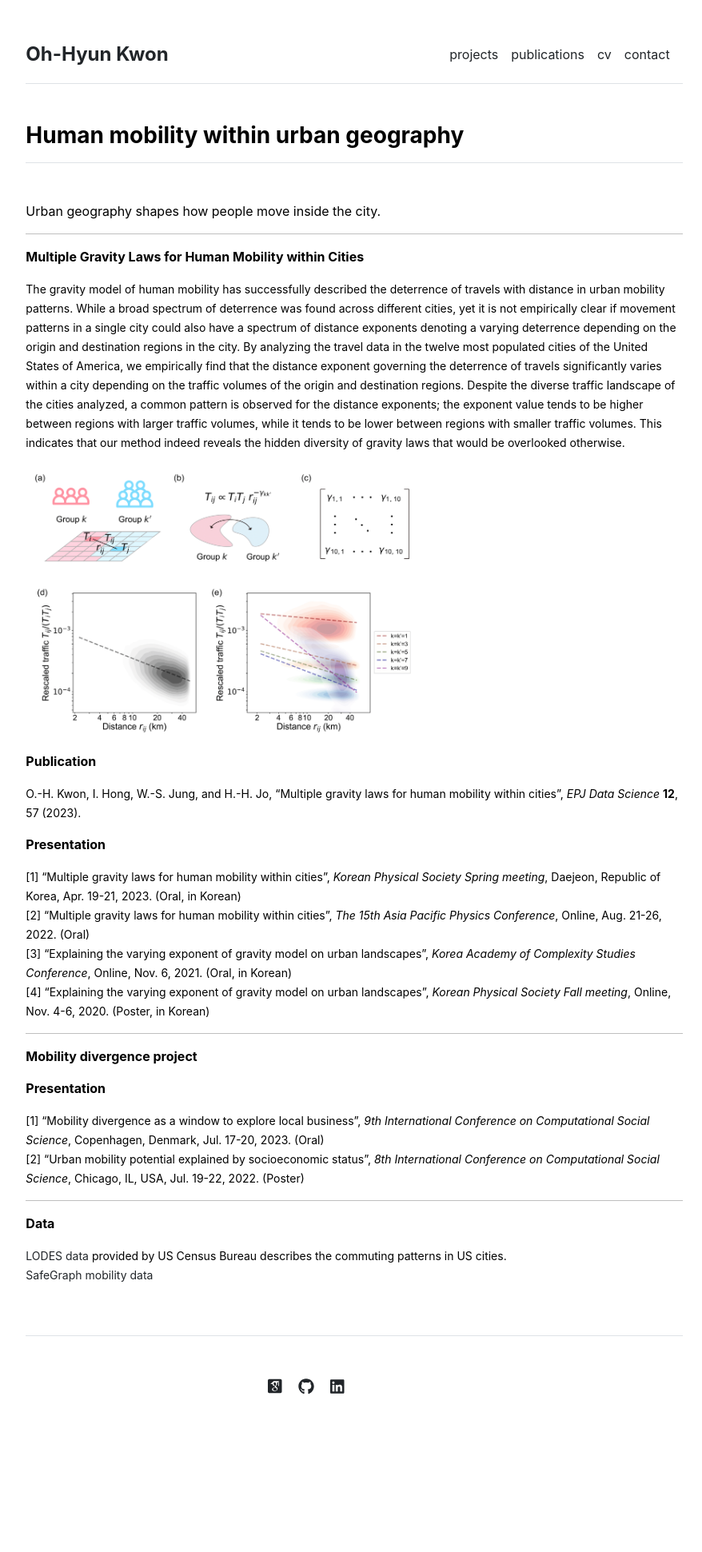
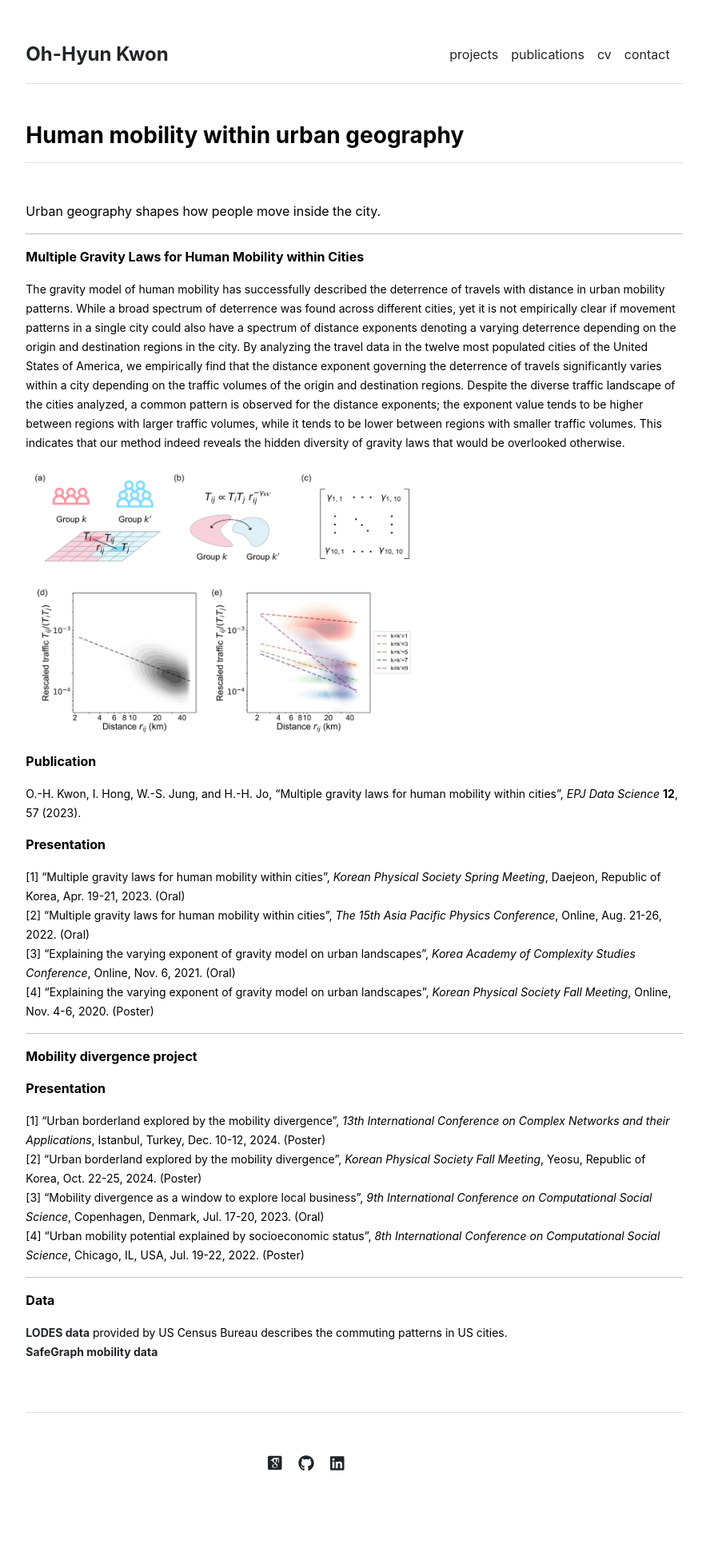
Before and after one commit to pothyd/pothyd.github.io, a Jekyll site: the page built from projects/mobility.md, in a window 1280 px wide. Shown: the whole page at 80% size, without its empty margins (197-1075 px from the left). Built offline with Jekyll 4.4.1, drawn with Linux system fonts in a browser that asks for light colours; some web fonts are replaced; before the commit the page ends 1845 px from its top, so only the background shows below that.

Commit message:
Update mobility.md

```diff
--- a/projects/mobility.md
+++ b/projects/mobility.md
@@ -24,10 +24,10 @@ O.-H. Kwon, I. Hong, W.-S. Jung, and H.-H. Jo, "Multiple gravity laws for human
 **Presentation**
 
 <span class="small">
-[1] "Multiple gravity laws for human mobility within cities", *Korean Physical Society Spring meeting*, Daejeon, Republic of Korea, Apr. 19-21, 2023. (Oral, in Korean)<br>
+[1] "Multiple gravity laws for human mobility within cities", *Korean Physical Society Spring Meeting*, Daejeon, Republic of Korea, Apr. 19-21, 2023. (Oral)<br>
 [2] "Multiple gravity laws for human mobility within cities", *The 15th Asia Pacific Physics Conference*, Online, Aug. 21-26, 2022. (Oral)<br>
-[3] "Explaining the varying exponent of gravity model on urban landscapes", *Korea Academy of Complexity Studies Conference*, Online, Nov. 6, 2021. (Oral, in Korean)<br>
-[4] "Explaining the varying exponent of gravity model on urban landscapes", *Korean Physical Society Fall meeting*, Online, Nov. 4-6, 2020. (Poster, in Korean)<br>
+[3] "Explaining the varying exponent of gravity model on urban landscapes", *Korea Academy of Complexity Studies Conference*, Online, Nov. 6, 2021. (Oral)<br>
+[4] "Explaining the varying exponent of gravity model on urban landscapes", *Korean Physical Society Fall Meeting*, Online, Nov. 4-6, 2020. (Poster)<br>
 </span>
 
 ---
@@ -37,8 +37,10 @@ O.-H. Kwon, I. Hong, W.-S. Jung, and H.-H. Jo, "Multiple gravity laws for human
 **Presentation**
 
 <span class="small">
-[1] "Mobility divergence as a window to explore local business", *9th International Conference on Computational Social Science*, Copenhagen, Denmark, Jul. 17-20, 2023. (Oral)<br>
-[2] "Urban mobility potential explained by socioeconomic status", *8th International Conference on Computational Social Science*, Chicago, IL, USA, Jul. 19-22, 2022. (Poster)<br>
+[1] "Urban borderland explored by the mobility divergence", *13th International Conference on Complex Networks and their Applications*, Istanbul, Turkey, Dec. 10-12, 2024. (Poster)<br>
+[2] "Urban borderland explored by the mobility divergence", *Korean Physical Society Fall Meeting*, Yeosu, Republic of Korea, Oct. 22-25, 2024. (Poster)<br>
+[3] "Mobility divergence as a window to explore local business", *9th International Conference on Computational Social Science*, Copenhagen, Denmark, Jul. 17-20, 2023. (Oral)<br>
+[4] "Urban mobility potential explained by socioeconomic status", *8th International Conference on Computational Social Science*, Chicago, IL, USA, Jul. 19-22, 2022. (Poster)<br>
 </span>
 
 ---
@@ -46,6 +48,6 @@ O.-H. Kwon, I. Hong, W.-S. Jung, and H.-H. Jo, "Multiple gravity laws for human
 **Data**
 
 <span class="small">
-<a href="https://lehd.ces.census.gov/data/">LODES data</a> provided by US Census Bureau describes the commuting patterns in US cities.<br>
-<a href="https://docs.safegraph.com/docs/">SafeGraph mobility data</a><br>
+<a href="https://lehd.ces.census.gov/data/"><b>LODES data</b></a> provided by US Census Bureau describes the commuting patterns in US cities.<br>
+<a href="https://docs.safegraph.com/docs/"><b>SafeGraph mobility data</b></a><br>
 </span>
```
